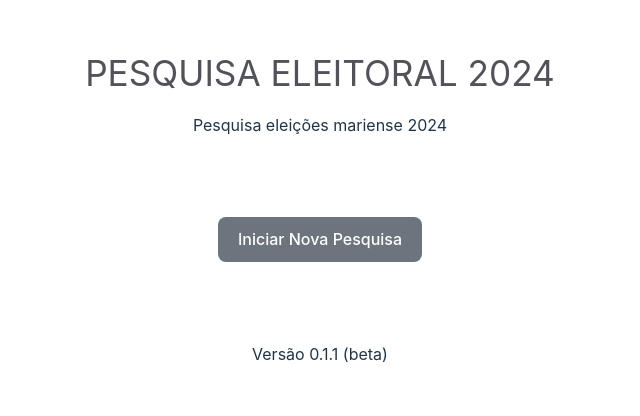
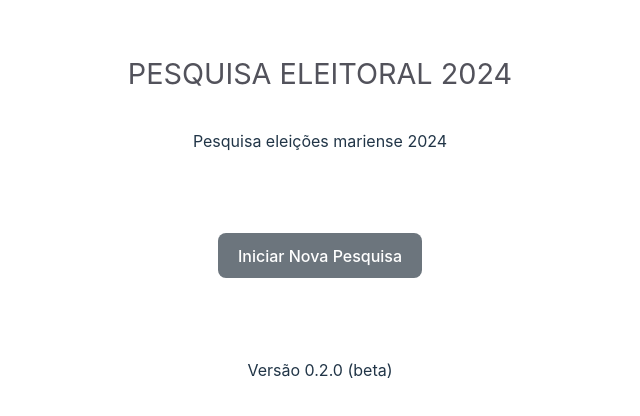
Before and after one commit to jonas-nb/pesquisa, a React (Vite) app: page / in a window 1280 px wide. Shown: the part 190-606 px from the top of the page, without its empty margins (320-960 px from the left). Built offline with nearby package versions, Linux system fonts and the light colour scheme; what @radix-ui/themes would draw is missing.

Commit message:
removido funcionalidades de post(cadastro)

```diff
--- a/src/App.jsx
+++ b/src/App.jsx
@@ -1,15 +1,11 @@
-import React, { useContext } from "react";
-
-import { Mycontext } from "./Components/Questionário/ContextQuest";
+import React from "react";
 import { Routes, Route } from "react-router-dom";
 import HomeQuest from "./Components/Questionário/HomeQuest";
 import SetorialQuest from "./Components/Questionário/SetorialQuest";
 import VereadorQuest from "./Components/Questionário/VereadorQuest";
 import PrefeitoQuest from "./Components/Questionário/PrefeitoQuest";
 import EndQuest from "./Components/Questionário/EndQuest";
-import CadastroLogradouro from "./Components/Cadastro/CadastroLogradouro";
-import CadastroVereador from "./Components/Cadastro/CadastroVereador";
-import CadastroPrefeito from "./Components/Cadastro/CadastroPrefeito";
+
 import QuestionnaireConclusion from "./Components/Questionário/QuestionnaireConclusion";
 
 const App = () => {
@@ -21,9 +17,6 @@ const App = () => {
         <Route path="/vereador-quest" element={<VereadorQuest />} />
         <Route path="/prefeito-quest" element={<PrefeitoQuest />} />
         <Route path="/end-quest" element={<EndQuest />} />
-        <Route path="/cadastro-logradouro" element={<CadastroLogradouro />} />
-        <Route path="/cadastro-vereador" element={<CadastroVereador />} />
-        <Route path="/cadastro-prefeito" element={<CadastroPrefeito />} />
         <Route path="/final-pesquisa" element={<QuestionnaireConclusion />} />
       </Routes>
     </div>
--- a/src/Components/Questionário/HomeQuest.jsx
+++ b/src/Components/Questionário/HomeQuest.jsx
@@ -4,7 +4,7 @@ const HomeQuest = () => {
   return (
     <div className="flex flex-col items-center justify-center gap-20">
       <div>
-        <h1 className="text-center text-[2.2rem] text-zinc-600 uppercase">
+        <h1 className="text-center text-[1.8rem] text-zinc-600 uppercase p-5">
           Pesquisa Eleitoral 2024
         </h1>
         <p className="text-center mt-5">Pesquisa eleições mariense 2024</p>
@@ -14,7 +14,7 @@ const HomeQuest = () => {
           Iniciar Nova Pesquisa
         </button>
       </Link>
-      <div>Versão 0.1.1 (beta)</div>
+      <div>Versão 0.2.0 (beta)</div>
     </div>
   );
 };
--- a/src/Components/Questionário/PrefeitoQuest.jsx
+++ b/src/Components/Questionário/PrefeitoQuest.jsx
@@ -70,11 +70,7 @@ const PrefeitoQuest = () => {
           ))}
         </Select>
       </FormControl>
-      <Link to="/cadastro-prefeito">
-        <button className="border hover:border hover:border-black text-black bg-slate-400">
-          Adicionar um prefeito
-        </button>
-      </Link>
+
       <div className="flex justify-center gap-10 mt-10">
         <Link to={-1}>
           <button className="border hover:border hover:border-black text-black bg-slate-400">
--- a/src/Components/Questionário/SetorialQuest.jsx
+++ b/src/Components/Questionário/SetorialQuest.jsx
@@ -98,11 +98,7 @@ const SetorialQuest = () => {
           ))}
         </Select>
       </FormControl>
-      <Link to="/cadastro-logradouro">
-        <button className="border hover:border hover:border-black text-black bg-slate-400">
-          Adicionar um logradouro
-        </button>
-      </Link>
+
       <div className="flex justify-center gap-10 mt-10">
         <Link to={-1}>
           <button className="border hover:border hover:border-black text-black bg-slate-400">
--- a/src/Components/Questionário/VereadorQuest.jsx
+++ b/src/Components/Questionário/VereadorQuest.jsx
@@ -70,11 +70,6 @@ const VereadorQuest = () => {
           ))}
         </Select>
       </FormControl>
-      <Link to="/cadastro-vereador">
-        <button className="border hover:border hover:border-black text-black bg-slate-400">
-          Adicionar um vereador
-        </button>
-      </Link>
       <div className="flex justify-center gap-10 mt-10">
         <Link to={-1}>
           <button className="border hover:border hover:border-black text-black bg-slate-400">
```
